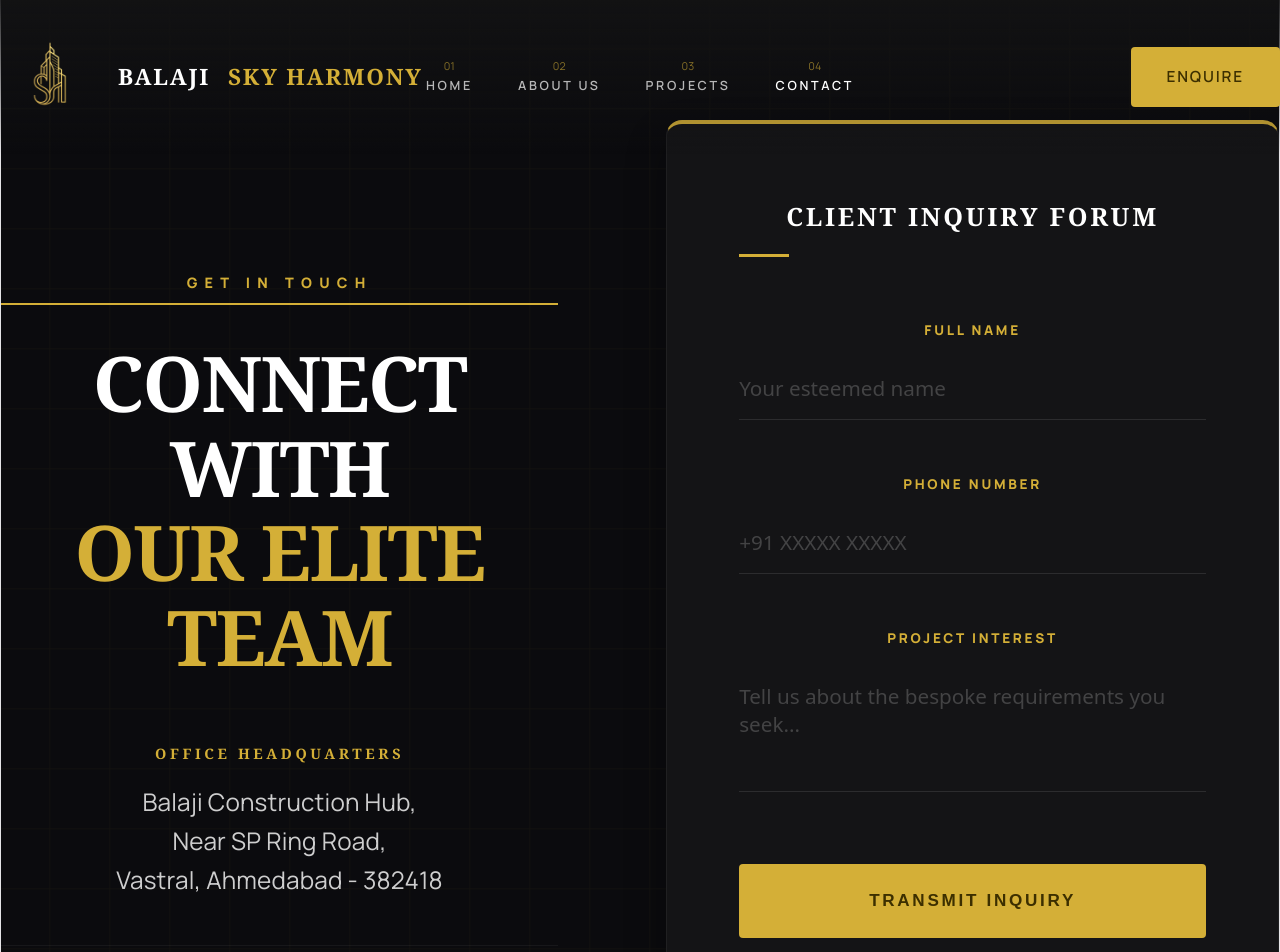
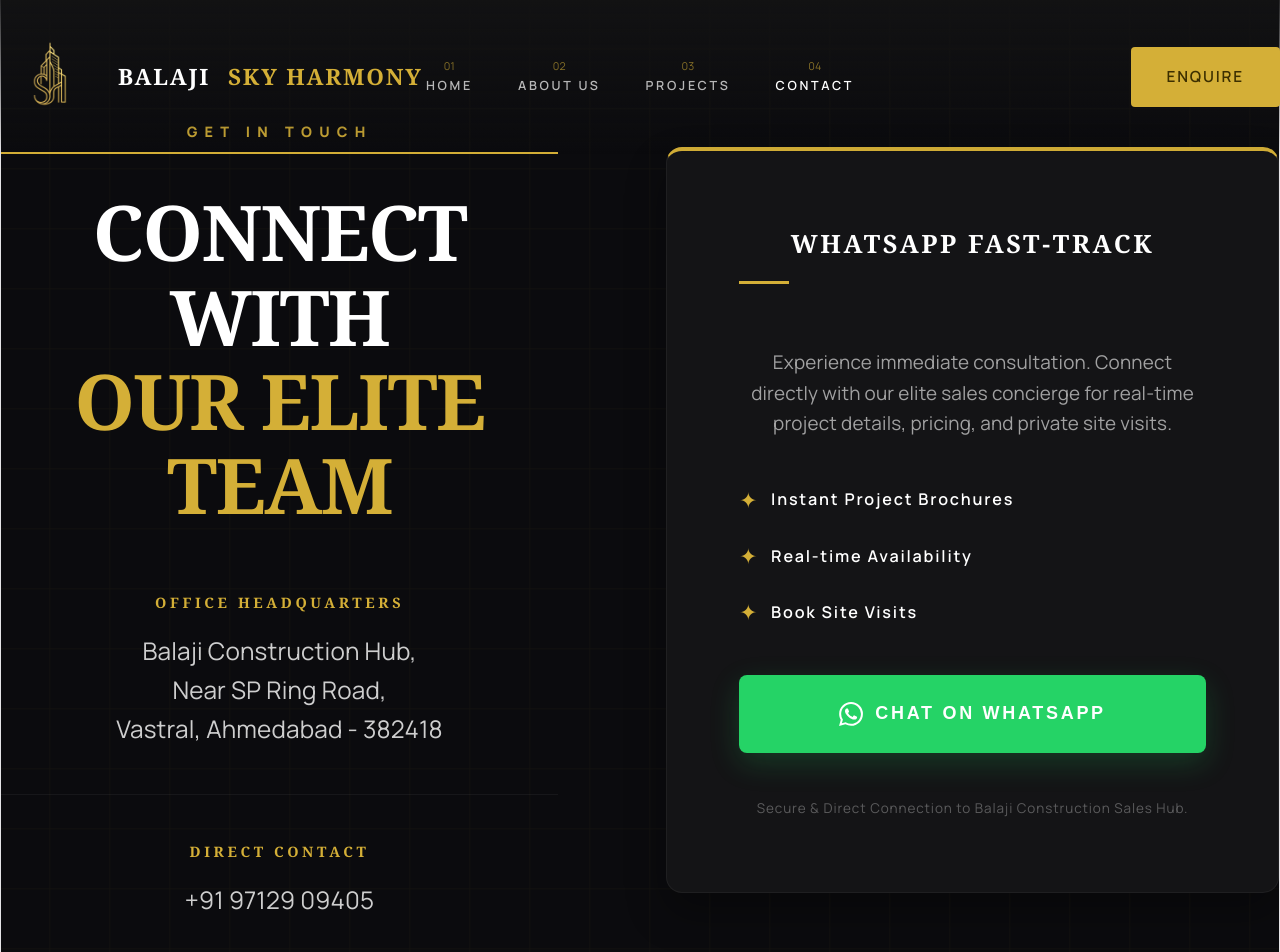
Before and after one commit to DarshanKasundra12/SkyHarmony, a React (Vite) app: page /contact in a window 1280 px wide. Shown: the top 952 px of the page. Built offline with nearby package versions, Linux system fonts and the light colour scheme.

Commit message:
feat: implement main application routing with Locomotive Scroll and add contact page component

```diff
--- a/src/App.jsx
+++ b/src/App.jsx
@@ -89,15 +89,18 @@
 
         <div className="container footer-content-grid">
           <div className="f-brand-box">
+            <a href="/">
             <img
               src="/SHLOGO.png"
               alt="SkyHarmony Luxury Logo"
               className="footer-logo-main"
             />
-            <h2 className="footer-brand-text">
-              BALAJI <br />
-              <span className="gold">SKY HARMONY</span>
-            </h2>
+
+              <h2 className="footer-brand-text">
+                BALAJI <br />
+                <span className="gold">SKY HARMONY</span>
+              </h2>
+            </a>
           </div>
           {/* Added Newsletter Subscription Content */}
           <div className="f-exclusive-club">
@@ -213,10 +216,12 @@
 
         <div className="f-bottom-bar">
           <div className="container f-bottom-flex">
+            <a href="/">
             <div className="f-logo-mark">
               BALAJI{" "}
               <span style={{ color: "var(--primary-gold)" }}>CONSTRUCTION</span>
             </div>
+            </a>
             <div className="f-social-magnetic">
               <motion.a
                 href="https://www.instagram.com/_sky_harmony/"
--- a/src/pages/Contact.jsx
+++ b/src/pages/Contact.jsx
@@ -66,50 +66,44 @@
                         transition={{ duration: 0.4 }}
                     >
                         <div className="con-form-header">
-                            <h3>CLIENT INQUIRY FORUM</h3>
+                            <h3>WHATSAPP FAST-TRACK</h3>
                             <div className="measuring-line" />
                         </div>
-                        <form onSubmit={(e) => e.preventDefault()}>
-                            <div className="con-input-block">
-                                <label>FULL NAME</label>
-                                <input type="text" placeholder="Your esteemed name" className="con-input" />
-                                <div className="con-input-baseline" />
-                            </div>
-                             <div className="con-input-block">
-                                 <label>PHONE NUMBER</label>
-                                 <input type="tel" placeholder="+91 XXXXX XXXXX" className="con-input" />
-                                 <div className="con-input-baseline" />
-                             </div>
-                            <div className="con-input-block">
-                                <label>PROJECT INTEREST</label>
-                                <textarea rows="3" placeholder="Tell us about the bespoke requirements you seek..." className="con-input textarea"></textarea>
-                                <div className="con-input-baseline" />
-                            </div>
 
-                            <motion.button
-                                type="submit"
-                                className="button button-solid con-submit-btn"
-                                whileHover={{ scale: 1.02 }}
-                                whileTap={{ scale: 0.98 }}
-                            >
-                                TRANSMIT INQUIRY
-                            </motion.button>
+                        <div className="wa-redirect-box">
+                            <p className="wa-redirect-intro">
+                                Experience immediate consultation. Connect directly with our elite sales concierge for real-time project details, pricing, and private site visits.
+                            </p>
 
-                            <div className="con-whatsapp-divider">
-                                 <span className="divider-text">OR CONNECT INSTANTLY</span>
-                                 <div className="divider-line" />
+                            <div className="wa-feature-list">
+                                <div className="wa-feature">
+                                    <span className="wa-icon">✦</span> Instant Project Brochures
+                                </div>
+                                <div className="wa-feature">
+                                    <span className="wa-icon">✦</span> Real-time Availability
+                                </div>
+                                <div className="wa-feature">
+                                    <span className="wa-icon">✦</span> Book Site Visits
+                                </div>
                             </div>
 
                             <motion.button
                                 type="button"
-                                className="button button-solid con-wa-btn"
+                                className="con-wa-big-btn"
                                 onClick={openWhatsApp}
-                                whileHover={{ scale: 1.02 }}
-                                whileTap={{ scale: 0.98 }}
+                                whileHover={{ scale: 1.05, boxShadow: "0 15px 30px rgba(37, 211, 102, 0.3)" }}
+                                whileTap={{ scale: 0.95 }}
                             >
+                                <svg width="24" height="24" viewBox="0 0 24 24" fill="currentColor" xmlns="http://www.w3.org/2000/svg" style={{ marginRight: '12px' }}>
+                                    <path d="M17.472 14.382c-.297-.149-1.758-.867-2.03-.967-.273-.099-.471-.148-.67.15-.197.297-.767.966-.94 1.164-.173.199-.347.223-.644.075-.297-.15-1.255-.463-2.39-1.475-.883-.788-1.48-1.761-1.653-2.059-.173-.297-.018-.458.13-.606.134-.133.298-.347.446-.52.149-.174.198-.298.298-.497.099-.198.05-.371-.025-.52-.075-.149-.669-1.612-.916-2.207-.242-.579-.487-.5-.669-.51-.173-.008-.371-.01-.57-.01-.198 0-.52.074-.792.372-.272.297-1.04 1.016-1.04 2.479 0 1.462 1.065 2.875 1.213 3.074.149.198 2.096 3.2 5.077 4.487.709.306 1.262.489 1.694.625.712.227 1.36.195 1.871.118.571-.085 1.758-.719 2.006-1.413.248-.694.248-1.289.173-1.413-.074-.124-.272-.198-.57-.347m-5.421 7.403h-.004a9.87 9.87 0 01-5.031-1.378l-.361-.214-3.741.982.998-3.648-.235-.374a9.86 9.86 0 01-1.51-5.26c.001-5.45 4.436-9.884 9.888-9.884 2.64 0 5.122 1.03 6.988 2.898a9.825 9.825 0 012.893 6.994c-.003 5.45-4.437 9.884-9.885 9.884m8.413-18.297A11.815 11.815 0 0012.05 0C5.495 0 .16 5.335.157 11.892c0 2.096.547 4.142 1.588 5.945L.057 24l6.305-1.654a11.882 11.882 0 005.683 1.448h.005c6.554 0 11.89-5.335 11.893-11.893a11.821 11.821 0 00-3.48-8.413z"/>
+                                </svg>
                                 CHAT ON WHATSAPP
                             </motion.button>
-                        </form>
+
+                            <p className="wa-security-note">
+                                Secure & Direct Connection to Balaji Construction Sales Hub.
+                            </p>
+                        </div>
                     </motion.div>
                 </div>
 
@@ -235,6 +229,7 @@
                     font-size: 1.4rem;
                     letter-spacing: 0.15rem;
                     margin-bottom: 1rem;
+                    font-weight: 800;
                 }
 
                 .measuring-line {
@@ -244,99 +239,65 @@
                     margin-bottom: 3.5rem;
                 }
 
-                .con-input-block {
-                    margin-bottom: 3rem;
-                    position: relative;
+                /* New WhatsApp Redirect UI Styles */
+                .wa-redirect-box {
+                    display: flex;
+                    flex-direction: column;
+                    gap: 2.5rem;
                 }
 
-                .con-input-block label {
-                    display: block;
-                    margin-bottom: 0.8rem;
-                    font-size: 0.75rem;
-                    color: var(--primary-gold) !important;
-                    letter-spacing: 0.15rem;
-                    font-weight: 800;
+                .wa-redirect-intro {
+                    color: rgba(255,255,255,0.6) !important;
+                    font-size: 1.05rem;
+                    line-height: 1.6;
+                    margin: 0;
                 }
 
-                .con-input {
-                    width: 100%;
-                    border: none;
-                    background: transparent;
-                    padding: 1rem 0;
-                    color: #fff !important;
-                    font-size: 1.15rem;
-                    outline: none;
-                    font-family: var(--sans);
+                .wa-feature-list {
+                    display: flex;
+                    flex-direction: column;
+                    gap: 1.2rem;
                 }
 
-                .con-input::placeholder {
-                    color: rgba(255,255,255,0.2) !important;
+                .wa-feature {
+                    color: #fff !important;
+                    font-size: 0.9rem;
+                    letter-spacing: 0.1rem;
+                    display: flex;
+                    align-items: center;
+                    font-weight: 600;
                 }
 
-                .con-input.textarea {
-                    resize: none;
+                .wa-icon {
+                    color: var(--primary-gold);
+                    margin-right: 12px;
+                    font-size: 1.2rem;
                 }
 
-                .con-input-baseline {
-                    position: absolute;
-                    bottom: 0;
-                    left: 0;
-                    width: 100%;
-                    height: 1px;
-                    background: rgba(255,255,255,0.1);
-                    transition: all 0.3s;
-                }
-
-                .con-input:focus + .con-input-baseline {
-                    background: var(--primary-gold) !important;
-                    height: 2px;
-                }
-
-                .con-submit-btn {
-                    width: 100%;
-                    padding: 1.5rem;
-                    font-weight: 800;
-                    letter-spacing: 0.15rem;
-                    font-size: 0.95rem;
-                    margin-top: 1rem;
-                }
-
-                .con-whatsapp-divider {
-                    text-align: center;
-                    padding: 3rem 0;
-                    position: relative;
-                }
-
-                .divider-text {
-                    background: #141416 !important;
-                    padding: 0 1.5rem;
-                    position: relative;
-                    z-index: 5;
-                    font-size: 0.7rem;
-                    color: rgba(255,255,255,0.4) !important;
-                    letter-spacing: 0.2rem;
-                }
-
-                .divider-line {
-                    position: absolute;
-                    top: 50%;
-                    left: 0;
-                    width: 100%;
-                    height: 1px;
-                    background: rgba(255,255,255,0.1);
-                    z-index: 1;
-                }
-
-                .con-wa-btn {
+                .con-wa-big-btn {
                     width: 100%;
                     padding: 1.5rem;
                     background: #25D366 !important;
                     color: #fff !important;
                     font-weight: 800;
                     letter-spacing: 0.15rem;
-                    font-size: 0.95rem;
+                    font-size: 1rem;
                     border: none;
-                    box-shadow: 0 10px 20px rgba(37, 211, 102, 0.1);
+                    border-radius: 8px;
+                    cursor: pointer;
+                    display: flex;
+                    align-items: center;
+                    justify-content: center;
+                    box-shadow: 0 10px 30px rgba(37, 211, 102, 0.2);
+                    transition: all 0.3s ease;
+                }
+
+                .wa-security-note {
+                    text-align: center;
+                    font-size: 0.75rem;
+                    color: rgba(255,255,255,0.3) !important;
+                    letter-spacing: 0.05rem;
+                    margin: 0;
                 }
 
                 @media (max-width: 1024px) {
```
